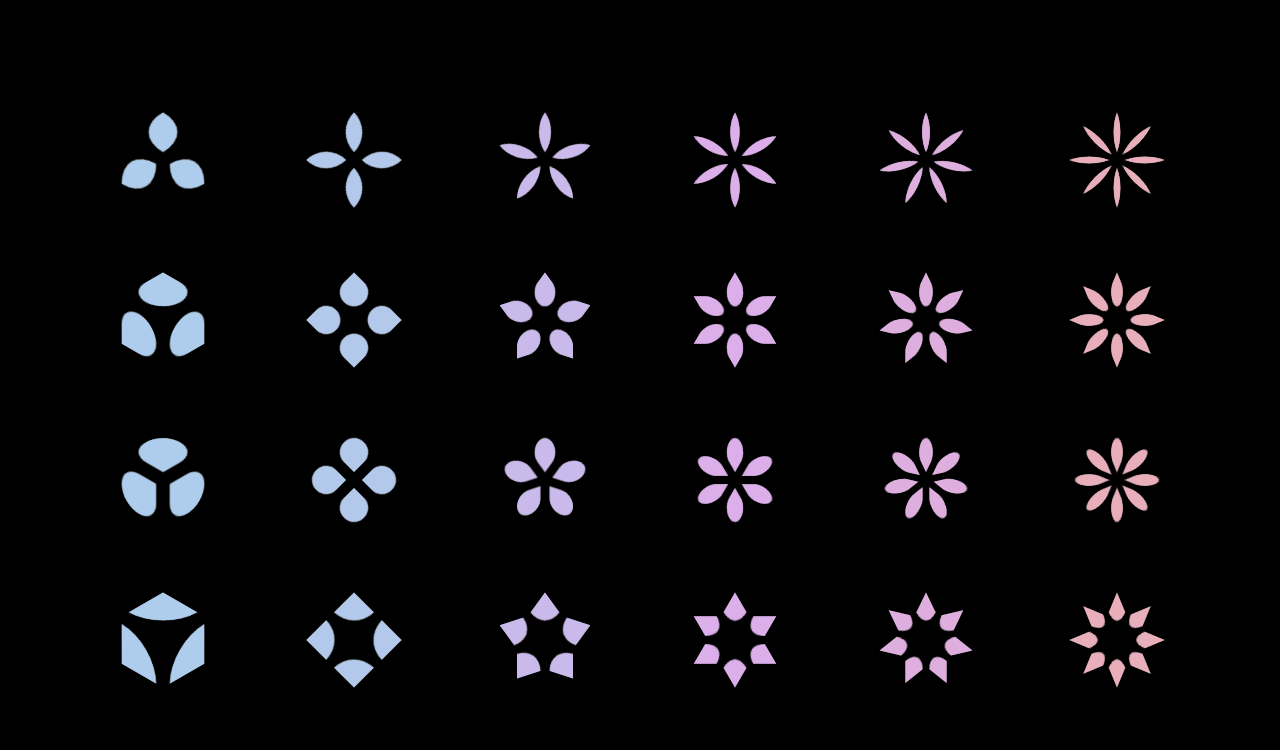
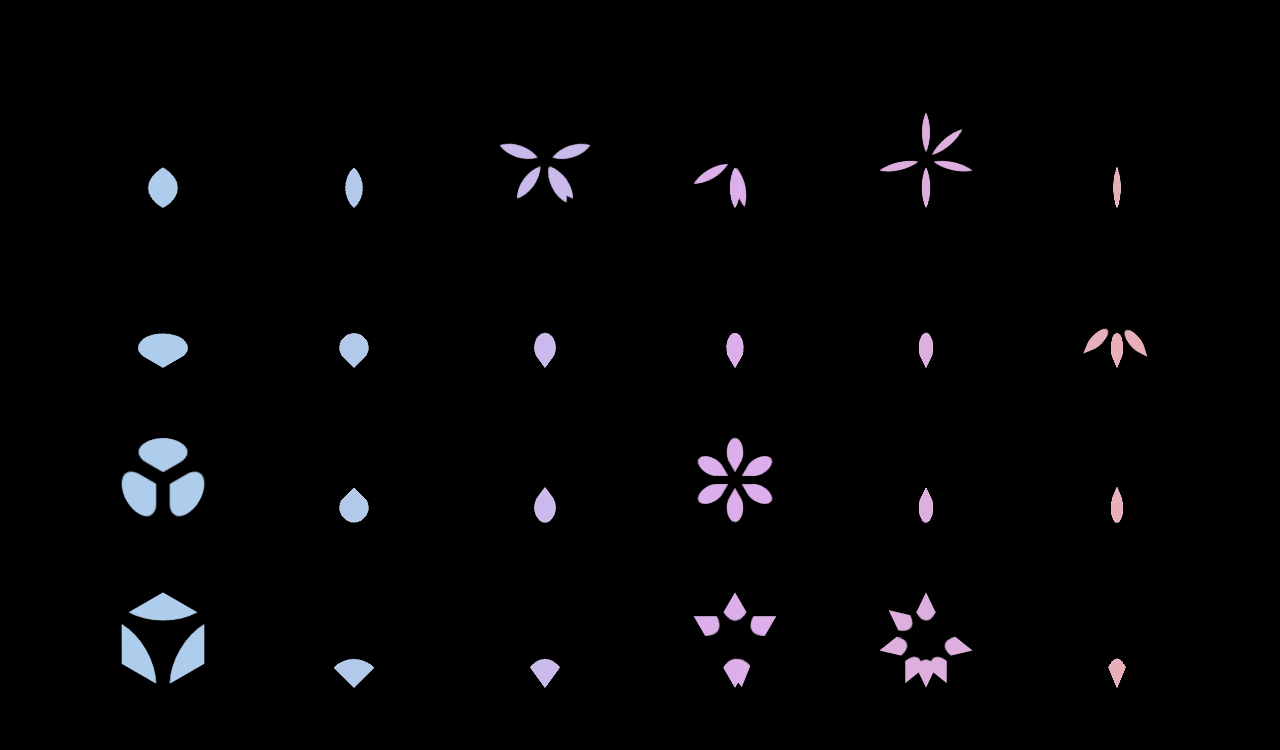
Before and after one commit to joel-s/css-flowers, a React (Create React App) app: page / in a window 1280 px wide. Shown: the top 750 px of the page. Built offline with nearby package versions, Linux system fonts and the light colour scheme.

Commit message:
Add random delay to petal spin animation

```diff
--- a/src/flowers/Flower.tsx
+++ b/src/flowers/Flower.tsx
@@ -28,6 +28,7 @@ export default function Flower({
   numPetals,
   petalShape = "0 100% 0 100%",
 }: FlowerProps): JSX.Element {
+  const delay = Math.random() * 15;
   return (
     <FlowerContainer size={size}>
       {range(0, numPetals).map((i) => (
@@ -36,6 +37,7 @@ export default function Flower({
           angle={(i * 360) / numPetals}
           numPetals={numPetals}
           petalShape={petalShape}
+          openDelay={delay}
         />
       ))}
     </FlowerContainer>
--- a/src/flowers/Petal.tsx
+++ b/src/flowers/Petal.tsx
@@ -26,6 +26,7 @@ interface PetalProps {
   size: number;
   numPetals: number;
   petalShape: string;
+  openDelay: number; // seconds
 }
 
 export default function Petal({
@@ -33,10 +34,11 @@ export default function Petal({
   size,
   numPetals,
   petalShape,
+  openDelay,
 }: PetalProps): JSX.Element {
   const spin = keyframes`
     from {
-      transform: rotateZ(0deg) translateY(-1vmin)
+      transform: rotateZ(180deg) translateY(-1vmin)
         scaleX(${Math.tan(Math.PI / numPetals)}) rotateZ(45deg);
     }
     to {
@@ -54,7 +56,8 @@ export default function Petal({
     width: ${size}vmin;
     height: ${size}vmin;
     transform-origin: bottom right;
-    animation: ${spin} 1s cubic-bezier(0.6, 0, 0.4, 1.2) 1s both;
+    animation: ${spin} 1s cubic-bezier(0.6, 0, 0.4, 1.2)
+      ${openDelay + Math.random() * 5}s both;
   `;
 
   const PetalForegroundInner = styled.div`
```
